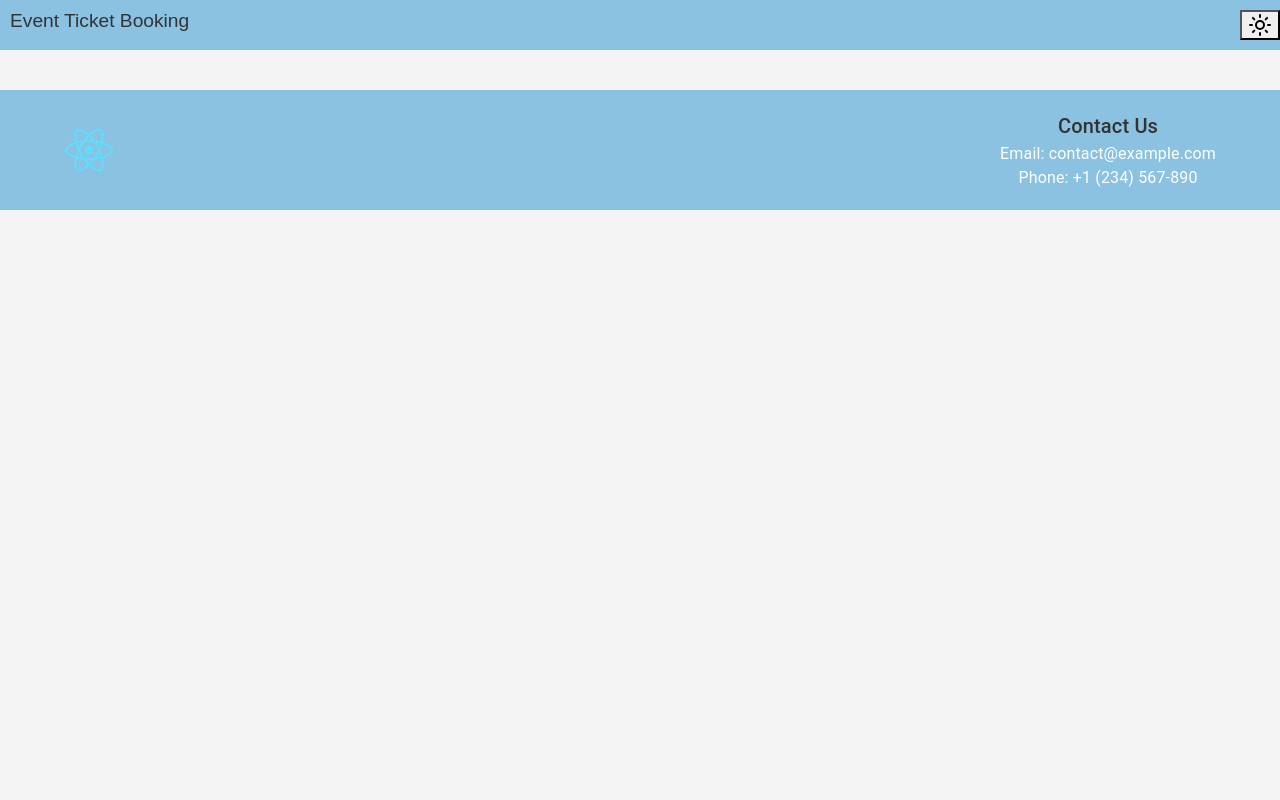
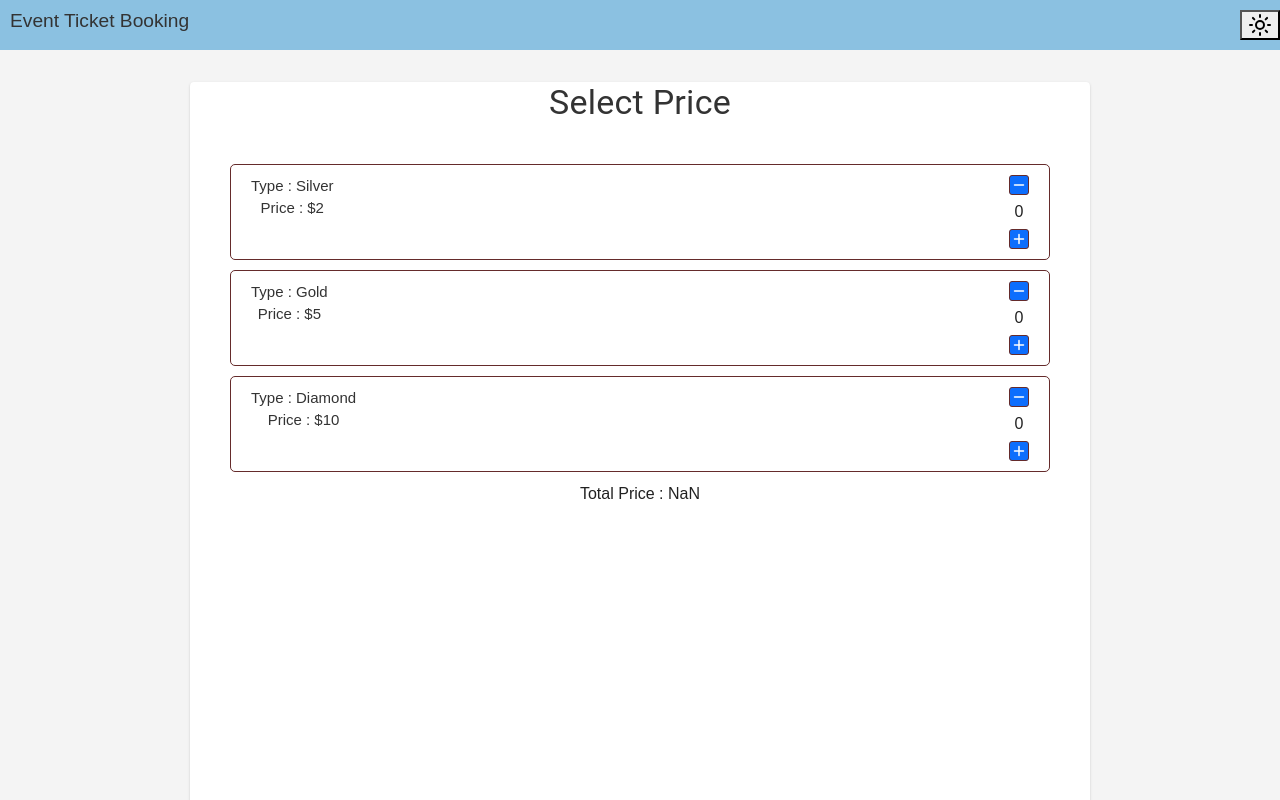
Before and after one commit to vansh017/Ticket-Booking-System, a React (Create React App) app: page /book-ticket/1/select-price in a window 1280 px wide. Shown: the top 800 px of the page. Built offline with nearby package versions, Linux system fonts and the light colour scheme.

Commit message:
increment and decrement functionality added in select price page

```diff
--- a/package.json
+++ b/package.json
@@ -5,7 +5,8 @@
   "dependencies": {
     "@emotion/react": "^11.13.3",
     "@emotion/styled": "^11.13.0",
-    "@mui/material": "^6.0.2",
+    "@mui/icons-material": "^6.1.0",
+    "@mui/material": "^6.1.0",
     "@radix-ui/react-dialog": "^1.1.1",
     "@radix-ui/react-label": "^2.1.0",
     "@radix-ui/react-slot": "^1.1.0",
--- a/src/App.js
+++ b/src/App.js
@@ -7,6 +7,7 @@ import { BrowserRouter as Router, Routes, Route } from "react-router-dom";
 import EventDetails from "./pages/EventDetails";
 import SelectLocation from "./pages/SelectLocation";
 import BookTicket from "./components/BookTicket";
+import SelectPrice from "./pages/SelectPrice";
 function App() {
   return (
     <Router>
@@ -18,6 +19,7 @@ function App() {
           <Route path="/card/:id" element={<EventDetails />} />
           <Route path="book-ticket/:id" element={<BookTicket />}>
             <Route path="select-location" element={<SelectLocation />} />
+            <Route path="select-price" element={<SelectPrice />} />
           </Route>
         </Routes>
         <Footer />
--- /dev/null
+++ b/src/pages/SelectPrice.css
@@ -0,0 +1,45 @@
+.price-selection-card-container{
+    display: flex;
+  flex-direction: column;
+  margin: 30px;
+}
+
+.price-selection-card{
+    margin: 10px;
+    border: 1px solid rgb(101 43 43);
+    padding: 0px 0px 0px 10px;
+    border-radius: 5px;
+    display: flex;
+    justify-content: space-between;
+    align-items: initial;
+
+}
+
+.price-selection-card-content{
+
+    margin: 10px
+
+}
+
+.price-selection-card-count{
+    padding-right:10px ;
+    margin: 5px
+
+}
+
+.rounded-btn{
+    background-color: #0d6efd;
+    color: white;
+    border: 1px solid rgb(101 43 43);
+    margin:5px;
+border-radius: 3px;}
+
+
+.price-selection-card p {/*  */
+    /* Add your styles here */
+    font-size: 15px;      /* Example: Set font size */
+    color: #333;          /* Example: Set text color */
+    margin: 0px;       /* Example: Add some margin */
+    line-height: 1.5;
+    padding:0px     /* Example: Set line height */
+  }
--- /dev/null
+++ b/src/pages/SelectPrice.js
@@ -0,0 +1,104 @@
+import React, { useState, useEffect } from "react";
+import BookTicketFooter from "../components/BookTicketFooter";
+import { Typography } from "@mui/material";
+import "./SelectPrice.css";
+import { useParams } from "react-router-dom";
+import RemoveRoundedIcon from "@mui/icons-material/RemoveRounded";
+import AddRoundedIcon from "@mui/icons-material/AddRounded";
+
+const initialTicketTypes = [
+  {
+    id: 1,
+    type: "Silver",
+    price: "$2",
+    quantity: 0,
+  },
+  {
+    id: 2,
+    type: "Gold",
+    price: "$5",
+    quantity: 0,
+  },
+  {
+    id: 3,
+    type: "Diamond",
+    price: "$10",
+    quantity: 0,
+  },
+];
+
+const SelectPrice = () => {
+  const { id } = useParams();
+  const [ticketTypes, setTicketTypes] = useState(initialTicketTypes);
+  const [totalPrice, setTotalPrice] = useState(0);
+
+  const incrementQuantity = (id) => {
+    setTicketTypes((prevTickets) =>
+      prevTickets.map((ticket) =>
+        ticket.id === id ? { ...ticket, quantity: ticket.quantity + 1 } : ticket
+      )
+    );
+  };
+
+  // Decrement quantity
+  const decrementQuantity = (id) => {
+    setTicketTypes((prevTickets) =>
+      prevTickets.map((ticket) =>
+        ticket.id === id && ticket.quantity > 0
+          ? { ...ticket, quantity: ticket.quantity - 1 }
+          : ticket
+      )
+    );
+  };
+
+  useEffect(() => {
+    const totalPrice = ticketTypes.reduce(
+      (sum, ticket) => sum + ticket.price * ticket.quantity,
+      0
+    );
+
+    setTotalPrice(totalPrice);
+  }, [ticketTypes]);
+
+  return (
+    <div>
+      <Typography variant="h4">Select Price</Typography>
+      <div className="price-selection-card-container">
+        <table>
+          <tr>
+            {ticketTypes.map((item) => (
+              <div className="price-selection-card">
+                <div className="price-selection-card-content">
+                  <p>Type : {item["type"]}</p>
+                  <p>Price : {item["price"]}</p>
+                </div>
+                <div className="price-selection-card-count">
+                  <div onClick={() => decrementQuantity(item.id)}>
+                    <RemoveRoundedIcon
+                      fontSize="small"
+                      className="rounded-btn"
+                    />
+                  </div>
+                  {item["quantity"]}
+                  <div onClick={() => incrementQuantity(item.id)}>
+                    <AddRoundedIcon fontSize="small" className="rounded-btn" />
+                  </div>
+                </div>
+              </div>
+            ))}
+          </tr>
+        </table>
+        <div>
+          <p>Total Price : {totalPrice}</p>
+        </div>
+      </div>
+
+      <BookTicketFooter
+        backPath={`/book-ticket/${id}/select-location`}
+        nextPath={`/book-ticket/0/select-price`}
+      />
+    </div>
+  );
+};
+
+export default SelectPrice;
```
Also changed, not shown: src/pages/Select-Price.js (deleted), 1 other file (tests, documents, lock files or other folders).
